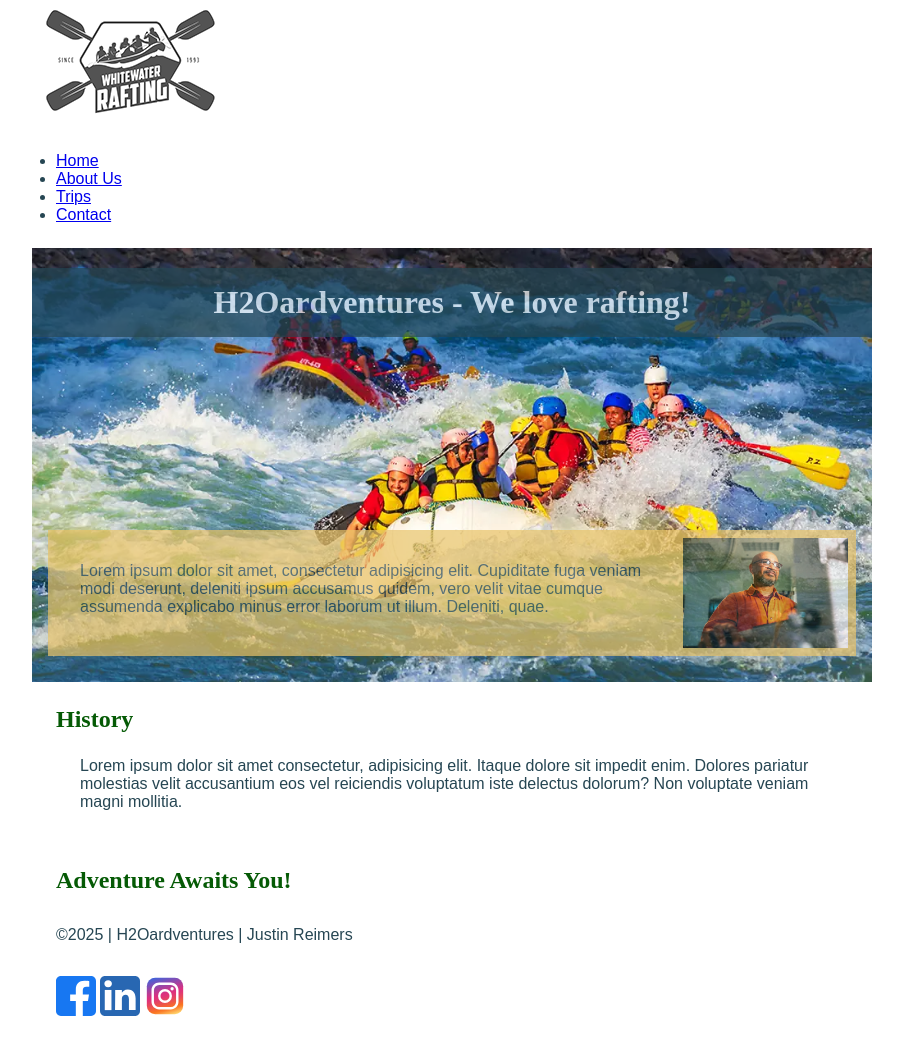
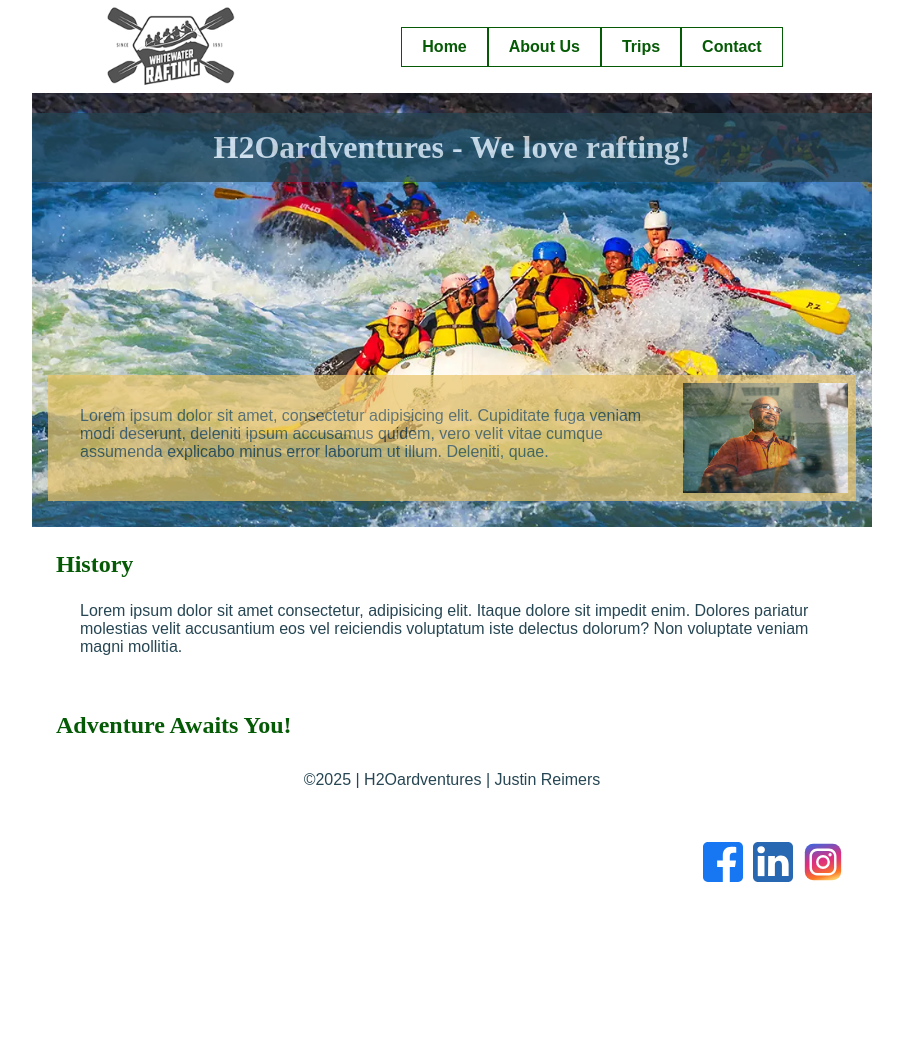
Before and after one commit to oldnbusted/wdd130, a plain HTML site: page wwr/about.html in a window 1280 px wide. Shown: the whole page, without its empty margins (188-1091 px from the left). After the commit the page ends 915 px from the top, so only its background shows below. Drawn offline with Linux system fonts and the light colour scheme.

Commit message:
week04 rafting updated

```diff
--- a/wwr/styles/rafting.css
+++ b/wwr/styles/rafting.css
@@ -21,6 +21,33 @@ body {
 header, main, footer {
     width: 840px;
     margin: 0 auto;
+}
+
+header {
+    display: grid;
+    grid-template-columns: 1fr 2fr;
+    align-items: center;
+    place-items: center;
+}
+
+header img {
+    width: 150px;
+    height: auto;
+}
+
+nav ul{
+    display: flex;
+}
+
+nav ul li {
+    list-style: none;
+    padding: 10px 20px;
+    border: 1px solid var(--primary-color);
+}
+nav a{
+    text-decoration: none;
+    color: var(--primary-color);
+    font-weight: bold;
 }
 
 h1, h2 {
@@ -76,3 +103,24 @@ h1 {
     height: auto;
     margin-left: 10px;
 }
+
+footer {
+    position: absolute
+    align-items: center;
+}
+
+footer p {
+    text-align: center;
+}
+
+footer nav {
+    display: flex;
+    /* justify-content: space-evenly; */
+    float: right;
+}
+
+.socialmedia img {
+    width: 50px;
+    height: auto;
+    padding: 5px;
+}
```
